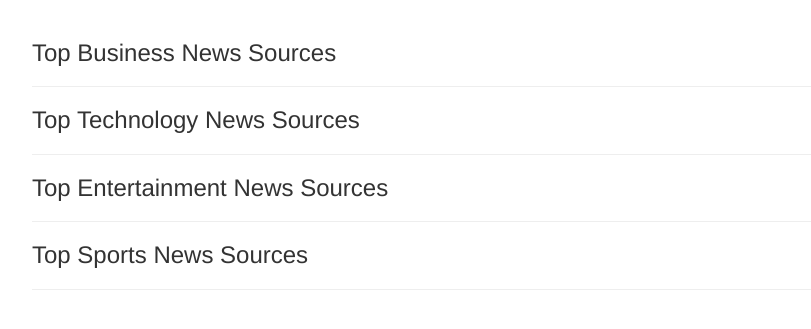
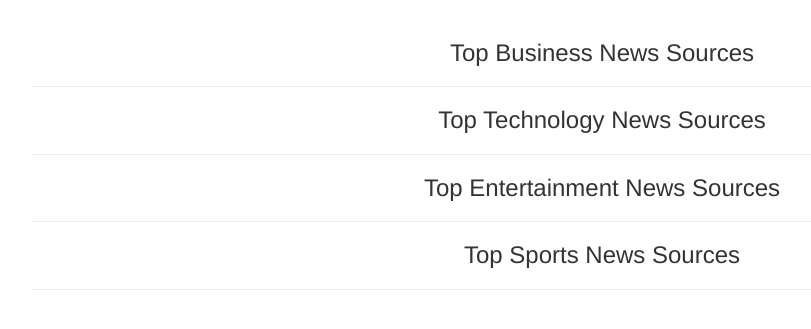
Before and after one commit to Missy-Olivia/News-Highlight, a Flask app: template app/templates/index.html in a window 1280 px wide. Shown: the part 52-381 px from the top of the page, without its empty margins (38-849 px from the left). Run offline with Flask 2, Linux system fonts and the light colour scheme; the template is opened without the code that fills it, so the values that code supplies are empty; parts of the project's set-up code (start-up, migrations or seed data) failed here and were passed over; some libraries are stand-ins or nearby versions.

Commit message:
updated page styles

```diff
--- a/app/request.py
+++ b/app/request.py
@@ -1,8 +1,9 @@
 from app import app
 import urllib.request,json
 from datetime import datetime
-from .models import news_source
+from .models import news_source,articles
 News = news_source.News
+Articles = articles.Articles
 
 # Getting api key
 api_key = app.config['NEWS_API_KEY']
--- a/app/templates/index.html
+++ b/app/templates/index.html
@@ -3,34 +3,34 @@
 <!-- styles block -->
 {% block styles %}
     {{ super() }}
-    <link rel="stylesheet" href="{{url_for('static',filename = 'index.css')}}">
+    <link rel="stylesheet" href="{{url_for('static',filename = 'css/index.css')}}">
 {% endblock%}
 <!-- content block -->
 {% block content%}
 <div class="container">
 		<!-- Business News Section  -->
-        <h3> Top Business News Sources</h3>
+        <h3 class="text-center"> Top Business News Sources</h3>
         <hr>
 
         {{ macro.displaySourceList(business_sources)}}
 
         <!-- Business News Section  -->
 
-        <h3> Top Technology News Sources</h3>
+        <h3 class="text-center"> Top Technology News Sources</h3>
         <hr>
 
         {{ macro.displaySourceList(tech_sources)}}
 
         <!-- Entertainment News Section  -->
 
-        <h3> Top Entertainment News Sources</h3>
+        <h3 class="text-center"> Top Entertainment News Sources</h3>
         <hr>
 
         {{ macro.displaySourceList(entertainment_sources)}}
 
         <!-- Entertainment News Section  -->
 
-        <h3> Top Sports News Sources</h3>
+        <h3 class="text-center"> Top Sports News Sources</h3>
         <hr>
 
         {{ macro.displaySourceList(sports_sources)}}
--- a/app/templates/macros.html
+++ b/app/templates/macros.html
@@ -18,7 +18,7 @@
 								{{ sources.description |truncate(100)}}
 
 							</p>
-							<a href="/sources/{{sources.id}}" class="btn btn-success btn-sm">Visit {{sources.name}}</a>
+							<a href="/sources/{{sources.id}}" class="btn btn-Dark btn-sm">View {{sources.name}}</a>
 						</div>
 
 
--- a/app/views.py
+++ b/app/views.py
@@ -18,7 +18,7 @@ def index():
 
     return render_template('index.html',title = title, business_sources = business_sources,sports_sources = sports_sources,tech_sources = tech_sources,entertainment_sources = entertainment_sources)
 
-@app.route('/')
+@app.route('/articles/<id>')
 def articles(id):
 	'''
 	view articles page
```
Also changed, not shown: app/static/11.jpg (added), app/static/12.jpg (added), app/static/13.jpg (added), app/static/14.jpg (added), app/static/css/index.css (added).
